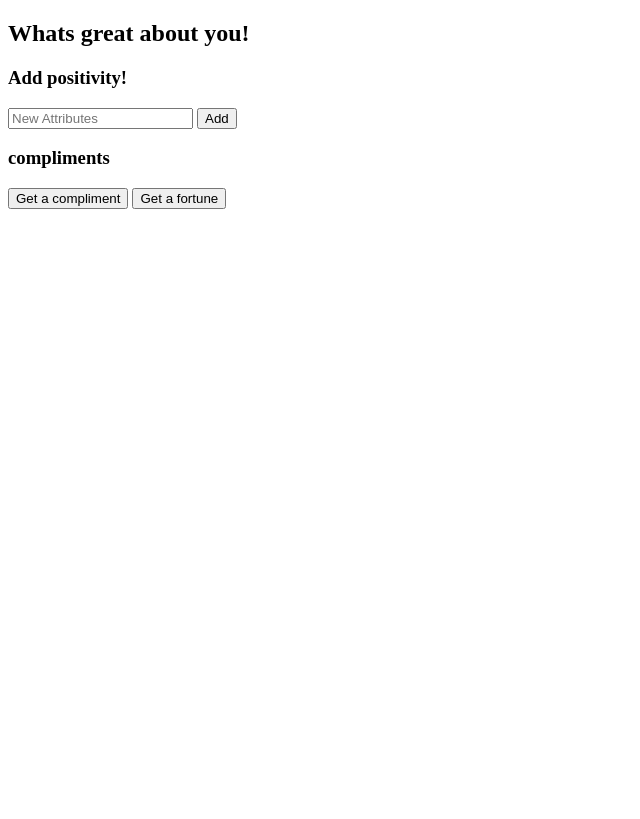
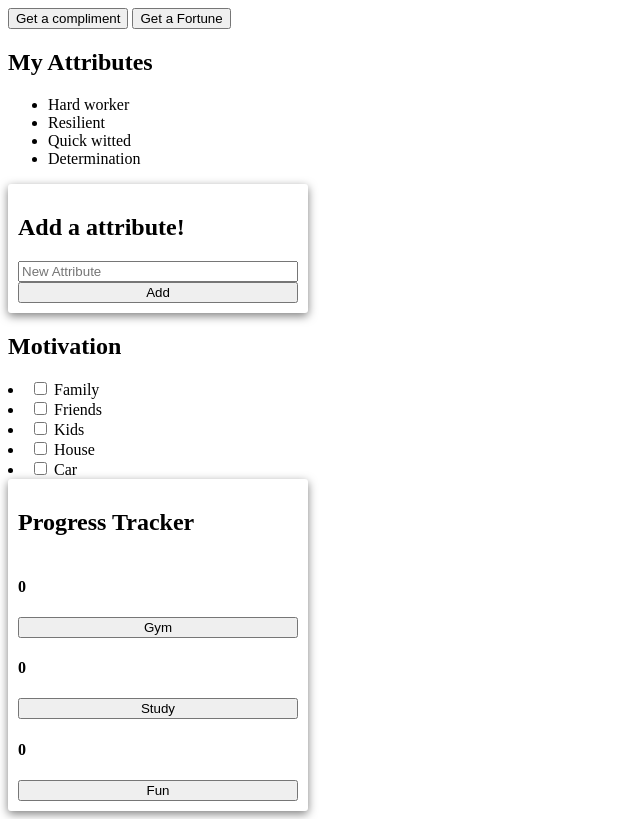
Before and after one commit to Csantana4/Week4Assessment, a website: page client/index.html in a window 1280 px wide. Shown: the whole page, without its empty margins (0-640 px from the left). Drawn offline with nearby package versions, Linux system fonts and the light colour scheme.

Commit message:
updatedassessmentweek4

```diff
--- a/client/index.html
+++ b/client/index.html
@@ -4,32 +4,65 @@
     <link rel="stylesheet" href="./style.css">
     <title>Back End Assessment</title>
   </head>
-  <header>
-  <h2>Whats great about you!</h2>
-</header>
-    <form class = "card" id="positive-attributes">
-      <h3>Add positivity!</h3>
-      <input type="text" id ="attributes" placeholder="New Attributes"/>
+  <body class="container">
+    <button id="complimentButton">Get a compliment</button>
+    <button id="fortuneButton">Get a Fortune</button>
+
+
+
+    <h2>My Attributes</h2>
+    <ul id="attribute-list">
+      <li>Hard worker</li>
+      <li>Resilient</li>
+      <li>Quick witted</li>
+      <li>Determination</li>
+
+    </ul>
+    <form class ="card" id="attribute-form">
+      <h2>Add a attribute!</h2>
+      <input type="text" id="attribute-input" placeholder="New Attribute">
       <button>Add</button>
     </form>
-    <h3>compliments</h3>
-    <ul id="attribute-list">
 
-    </ul>
+    <div>
+      <h2>Motivation</h2>
+      <form id="checklist">
+        <li>
+        <input type="checkbox"> Family
+      </li>
+      <li>
+        <input type="checkbox"> Friends
+      </li>
+      <li>
+        <input type="checkbox"> Kids
+      </li>
+      <li>
+        <input type="checkbox"> House
+      </li>
+      <li>
+        <input type="checkbox"> Car
+      </li>
+
+      </form>
+    </div>
+
+    <div class="card">
+      <h2>Progress Tracker</h2>
+
+      <h4 id ="gym number">0</h4>
+      <button id="gym">Gym</button>
+      <h4 id ="study number">0</h4>
+      <button id="study">Study</button>
+      <h4 id ="fun number">0</h4>
+      <button id="fun">Fun</button>
+  </div>
 
 
 
 
 
-
-    <button id="complimentButton">Get a compliment</button>
-    <button id="fortuneButton"> Get a fortune</button>
-
-
-
+    <!-- <script src="'../node_modules/axios/dist/axios.min.js"></script> -->
     <script src="https://unpkg.com/axios/dist/axios.min.js"></script>
-
-
     <script src="main.js"></script>
 
   </body>
--- a/client/main.js
+++ b/client/main.js
@@ -1,45 +1,90 @@
 const complimentBtn = document.getElementById("complimentButton")
 const fortuneBtn = document.getElementById("fortuneButton")
-const positiveAtt= document.getElementById("positive-attributes")
-let attInput = document.getElementById("attributes")
-const compliment= document.getElementById("attribute-list")
+const gymBtn= document.getElementById
+('gym')
+const studyBtn= document.getElementById
+('study')
+const funBtn= document.getElementById
+('fun')
+const gymNum= document.getElementById
+('gym number')
+const studyNum= document.getElementById
+('study number')
+const funNum= document.getElementById
+('fun number')
 
-// const handleSubmit= (event) =>{
-//     event.preventDefault()
-//     let newAtt= attInput.value
-//     console.log(newAtt)
-//     let bodyObj = {
-//         newAtt:
-//     }
-//     axios
-//     .post('http://localhost:4000/api/compliment/')
-//     .then((res)=>{
-//         console.log(res.data)
-//     })
-//     .catch((error)=>{
-//         console.log(error)
-//     })
-// }
+const attForm= document.getElementById('attribute-form')
+const attInput= document.getElementById('attribute-input')
+const attList= document.getElementById('attribute-list')
+const generateAtt= (list)=>{
+    attList.innerHTML = ""
+    list.forEach((attribute)=>{
+        let li = document.createElement
+        li.innerText = attributes
+        attList.appendChild(li)
+    })
+}
+let addGym= () =>{
+    let current = +gymNum.textContent
+    gymNum.textContent = current +1
+}
+let addStudy= () =>{
+    let current = +studyNum.textContent
+    studyNum.textContent = current + 2
+}
+
+let addFun= () =>{
+    if(+gymNum.textContent >= 6 && +studyNum.textContent >= 10){
+    gymNum.textContent ='0'
+    studyNum.textContent = '0'
+    let current = +funNum.textContent
+    funNum.textContent= current + 1
+    }else{
+        alert("Need to study and gym first")
+    }
+}
 
 
 
 const getCompliment = () => {
     axios.get("http://localhost:4000/api/compliment/")
-        .then(res => {
-            const data = res.data;
-            alert(data);
+    .then(res => {
+        const data = res.data;
+        alert(data);
     });
 };
-
 const getFortune = () => {
-    axios.get("http://localhost:4000/api/fortunes/")
+    axios.get("http://localhost:4000/api/fortune/")
     .then(res => {
         const data = res.data;
         alert(data);
     });
 };
 
+const handleSubmit= (event) =>{
+    event.preventDefault()
+    let newAtt= attInput.value
+        console.log(newAtt)
+        let bodyObj= {
+            newAtt: newAtt
+        }
+        axios.post('http://localhost:4000/api/attributes', bodyObj)
+        .then((res) =>{
+            console.log(res.data)
+            generateAtt(res.data)
+        })
+        .catch((error)=>{
+            console.error(error)
+        })
+
+
+}
+
 
 complimentBtn.addEventListener('click', getCompliment)
 fortuneBtn.addEventListener('click', getFortune)
-positiveAtt.addEventListener('submit',handleSubmit)
+attForm.addEventListener('submit',handleSubmit)
+
+gymBtn.addEventListener('click', addGym)
+studyBtn.addEventListener('click', addStudy)
+funBtn.addEventListener('click', addFun)
--- a/client/style.css
+++ b/client/style.css
@@ -0,0 +1,10 @@
+.card {
+    background-color: var(--lift);
+    border-radius: 3px;
+    display: flex;
+    flex-direction: column;
+    width: 300px;
+    padding: 10px;
+    box-sizing: border-box;
+    box-shadow: 0px 3px 10px rgba(0,0,0,0.5);
+  }
```
Also changed, not shown: server/controller.js (+15 -12 lines), server/index.js (+10 -9 lines).
